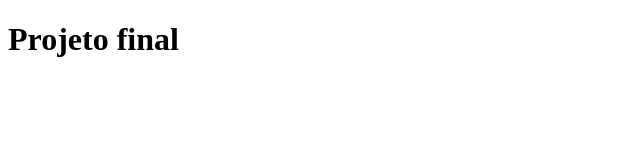
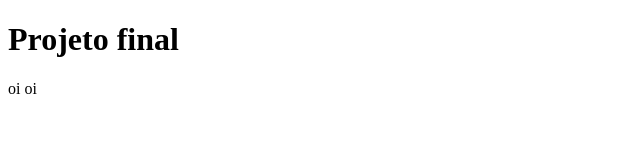
Before and after one commit to Bartox13/projeto_final, a plain HTML site: page index.html in a window 1280 px wide. Shown: the full height of the page, 0-640 px from the left. Drawn offline with Linux system fonts and the light colour scheme.

Commit message:
paragrafo

```diff
--- a/index.html
+++ b/index.html
@@ -8,5 +8,6 @@
 </head>
 <body>
     <h1>Projeto final</h1>
+    <p>oi oi</p>
 </body>
 </html>
```
